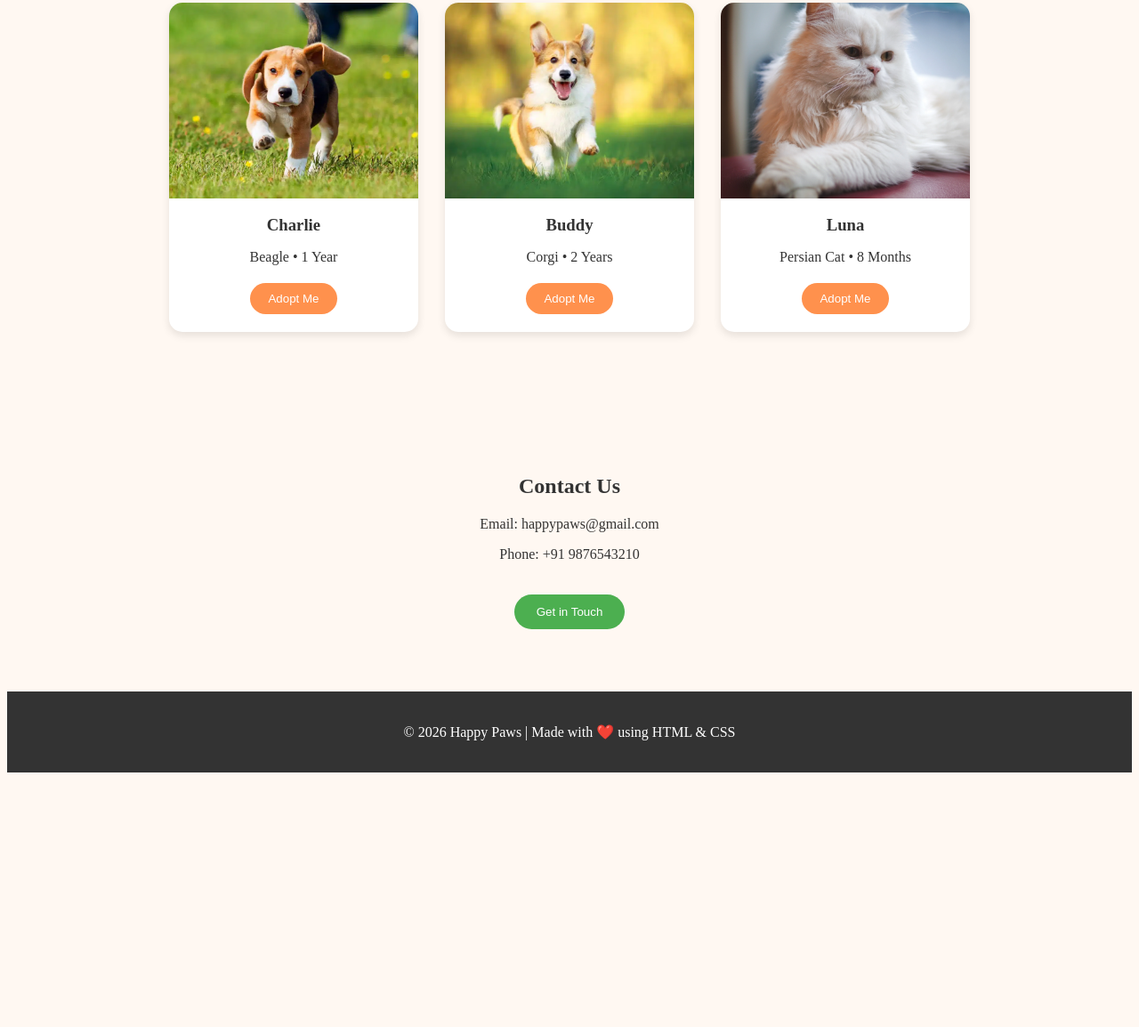
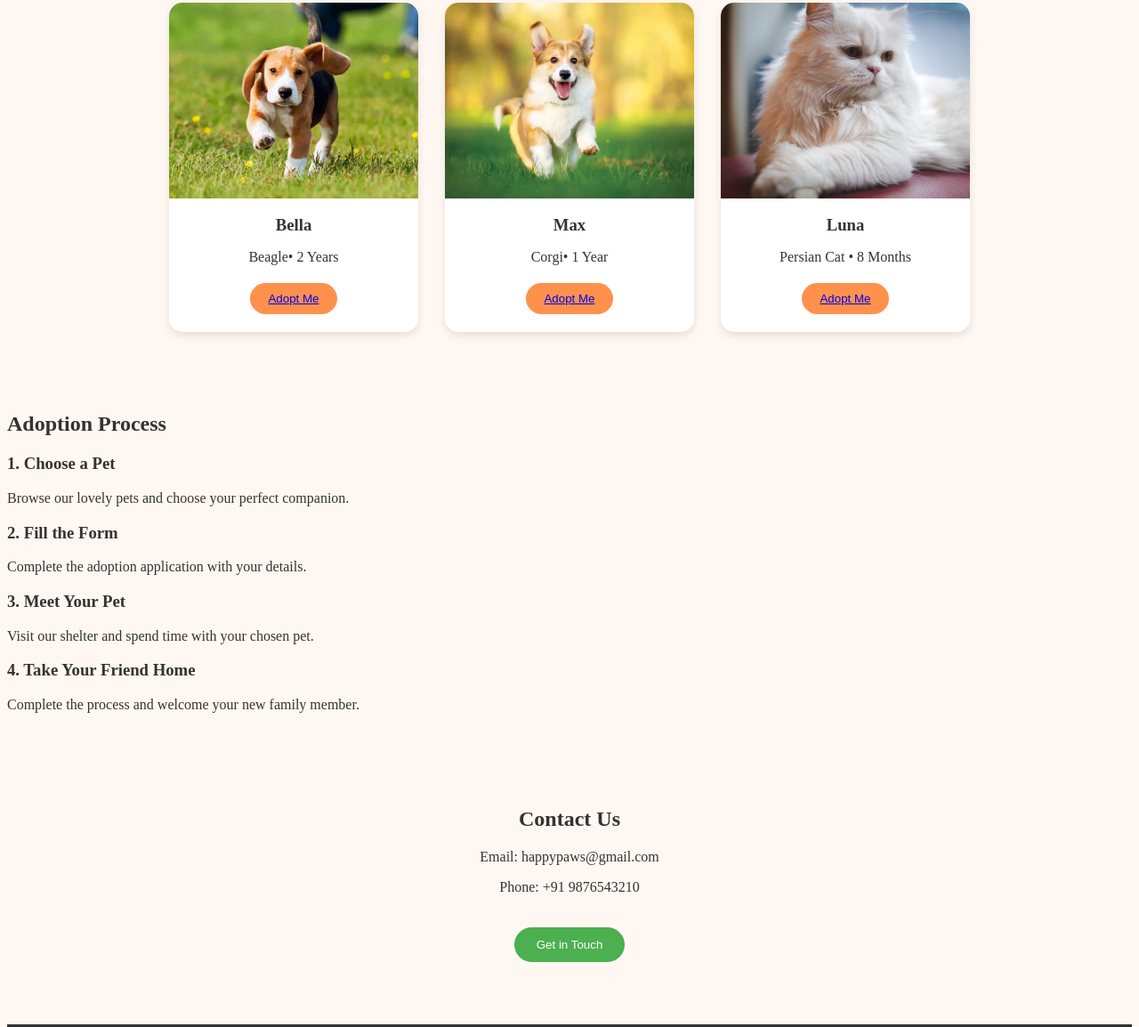
Before and after one commit to renukatupakula42-wq/Pet-Adoption-Landing-page, a plain HTML site: page index.html in a window 1280 px wide. Shown: the part 1095-2249 px from the top of the page at 89% size. Before the commit the page ends 1971 px from the top, so only its background shows below. Drawn offline with Linux system fonts and the light colour scheme.

Commit message:
Revise index.html for improved structure and content
Updated the HTML structure, added sections for the adoption process and pets, and modified navigation links.

```diff
--- a/index.html
+++ b/index.html
@@ -12,10 +12,10 @@
         <h2>🐾 Happy Paws</h2>
 
         <ul>
-            <li><a href="#">Home</a></li>
-            <li><a href="#">Pets</a></li>
-            <li><a href="#">About</a></li>
-            <li><a href="#">Contact</a></li>
+            <li><a href="#home">Home</a></li>
+            <li><a href="#pets">Pets</a></li>
+            <li><a href="#process">Process</a></li>
+            <li><a href="#contact">Contact</a></li>
         </ul>
 
         <button>Adopt Now</button>
@@ -24,7 +24,7 @@
 
 </body>
 </html>
-<section class="hero">
+<section class="hero" id="home">
 
     <div class="hero-text">
 
@@ -69,37 +69,77 @@
 </div>
 
 </section>
-<section class="pets">
+<section class="pets" id="pets">
 
 <h2>Meet Our Pets</h2>
 
 <div class="pet-container">
-    <div class="pet-card">
-    <img src="dog1.jpg" alt="Charlie">
-    <h3>Charlie</h3>
-    <p>Beagle • 1 Year</p>
-    <button>Adopt Me</button>
+
+<div class="pet-card">
+
+<img src="dog1.jpg">
+
+<h3>Bella</h3>
+
+<p>Beagle• 2 Years</p>
+
+<button><a href="adopt.html" class="btn">Adopt Me</a></button>
+
 </div>
 
 <div class="pet-card">
-    <img src="dog2.jpg" alt="Buddy">
-    <h3>Buddy</h3>
-    <p>Corgi • 2 Years</p>
-    <button>Adopt Me</button>
+
+<img src="dog2.jpg">
+
+<h3>Max</h3>
+
+<p>Corgi• 1 Year</p>
+
+<button><a href="adopt.html" class="btn">Adopt Me</a></button>
+
 </div>
 
 <div class="pet-card">
-    <img src="cat1.jpg" alt="Luna">
-    <h3>Luna</h3>
-    <p>Persian Cat • 8 Months</p>
-    <button>Adopt Me</button>
-</div>
 
+<img src="cat1.jpg">
+
+<h3>Luna</h3>
+
+<p>Persian Cat • 8 Months</p>
+
+<button><a href="adopt.html" class="btn">Adopt Me</a></button>
 
 </div>
 
+</div>
+
+</section><section class="process" id="process">
+<h2>Adoption Process</h2>
+
+<div class="steps">
+<div class="step">
+<h3>1. Choose a Pet</h3>
+<p>Browse our lovely pets and choose your perfect companion.</p>
+</div>
+
+<div class="step">
+<h3>2. Fill the Form</h3>
+<p>Complete the adoption application with your details.</p>
+</div>
+
+<div class="step">
+<h3>3. Meet Your Pet</h3>
+<p>Visit our shelter and spend time with your chosen pet.</p>
+</div>
+
+<div class="step">
+<h3>4. Take Your Friend Home</h3>
+<p>Complete the process and welcome your new family member.</p>
+</div>
+</div>
 </section>
-<section class="contact">
+
+<section class="contact" id="contact">
 
 <h2>Contact Us</h2>
 
```
